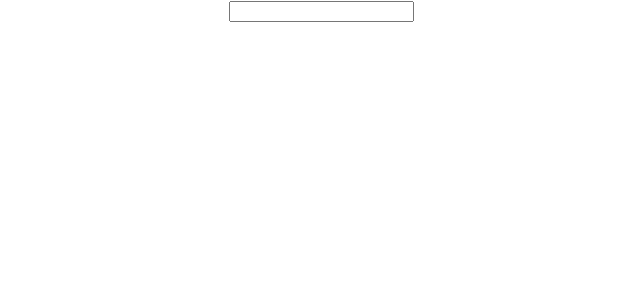
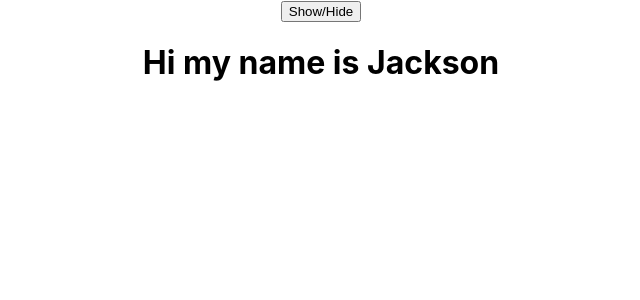
Before and after one commit to SkiltonJ/youtube-react, a React (Create React App) app: page / in a window 1280 px wide. Shown: the top 300 px of the page, without its empty margins (319-959 px from the left). Built offline with nearby package versions, Linux system fonts and the light colour scheme.

Commit message:
Show text useState

```diff
--- a/src/App.js
+++ b/src/App.js
@@ -11,16 +11,16 @@ function App() {
     { name: 'Uranus', isGasPlanet: true }
   ];
 
-  const [inputValue, setInputValue] = useState("");
+  const [showText, setShowText] = useState(true);
 
-  const handleInputChange = (e) => {
-    setInputValue(e.target.value);
+  const handleClick = (e) => {
+    setShowText(!showText)
   }
 
   return (
     <div className="App">
-      <input type='text' onChange={handleInputChange}/>
-      <p>{inputValue}</p>
+      <button onClick={handleClick}>Show/Hide</button>
+      {showText === true && <h1>Hi my name is Jackson</h1>}
     </div>
   );
 }
```
